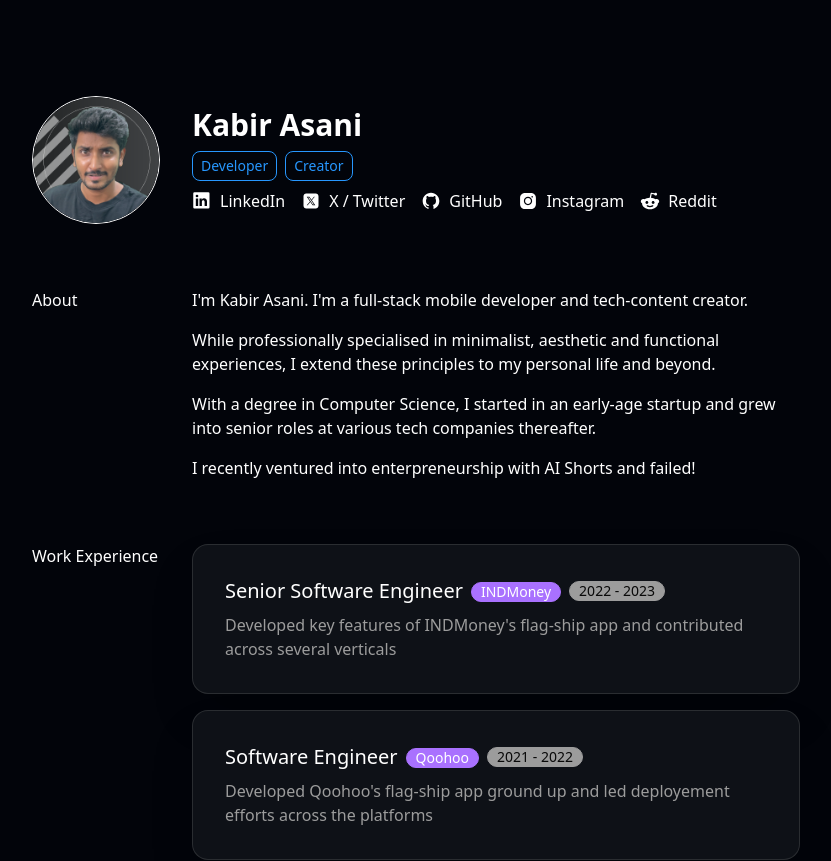
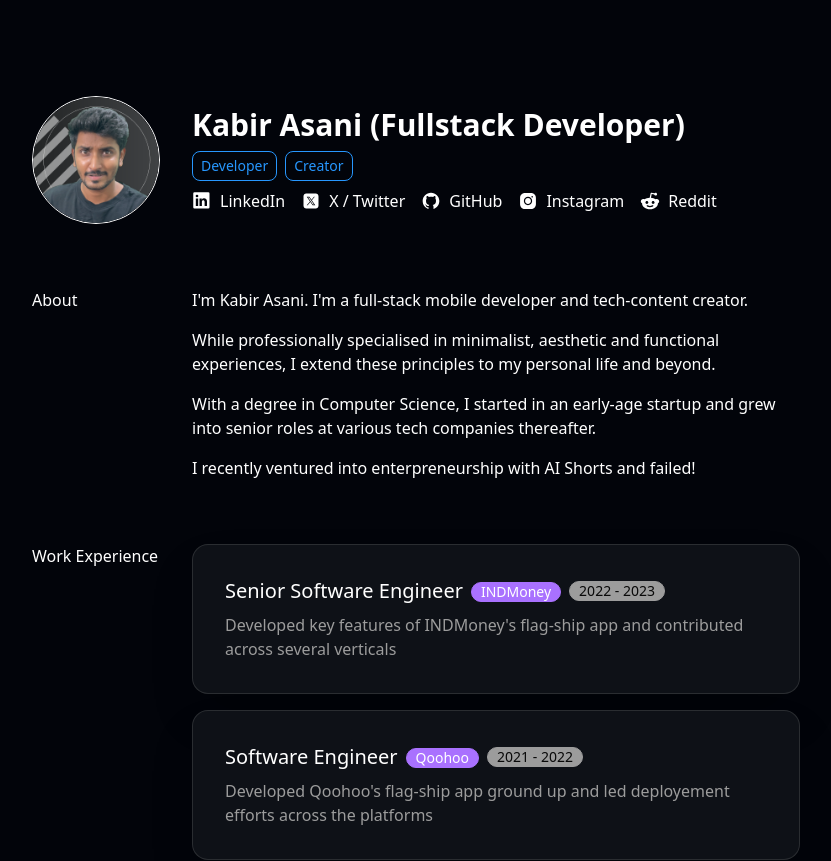
Before and after one commit to kabir-asani/chaos, a SvelteKit app: page / in a window 1280 px wide. Shown: the top 861 px of the page, without its empty margins (224-1055 px from the left). Built offline with nearby package versions, Linux system fonts and the light colour scheme.

Commit message:
Update header to include full title for Kabir Asani

```diff
--- a/src/routes/components/header/Header.svelte
+++ b/src/routes/components/header/Header.svelte
@@ -18,7 +18,7 @@
 
 	<div class="grow col gap-4 md:gap-2 items-center md:items-stretch justify-center">
 		<div class="col md:row gap-4 md:gap-2 items-center justify-center md:justify-normal">
-			<h1 class="text-2xl md:text-3xl font-semibold">Kabir Asani</h1>
+			<h1 class="text-2xl md:text-3xl font-semibold">Kabir Asani (Fullstack Developer)</h1>
 		</div>
 
 		<div class="wrap md:row gap-4 md:gap-2 items-center justify-center md:justify-normal">
```
